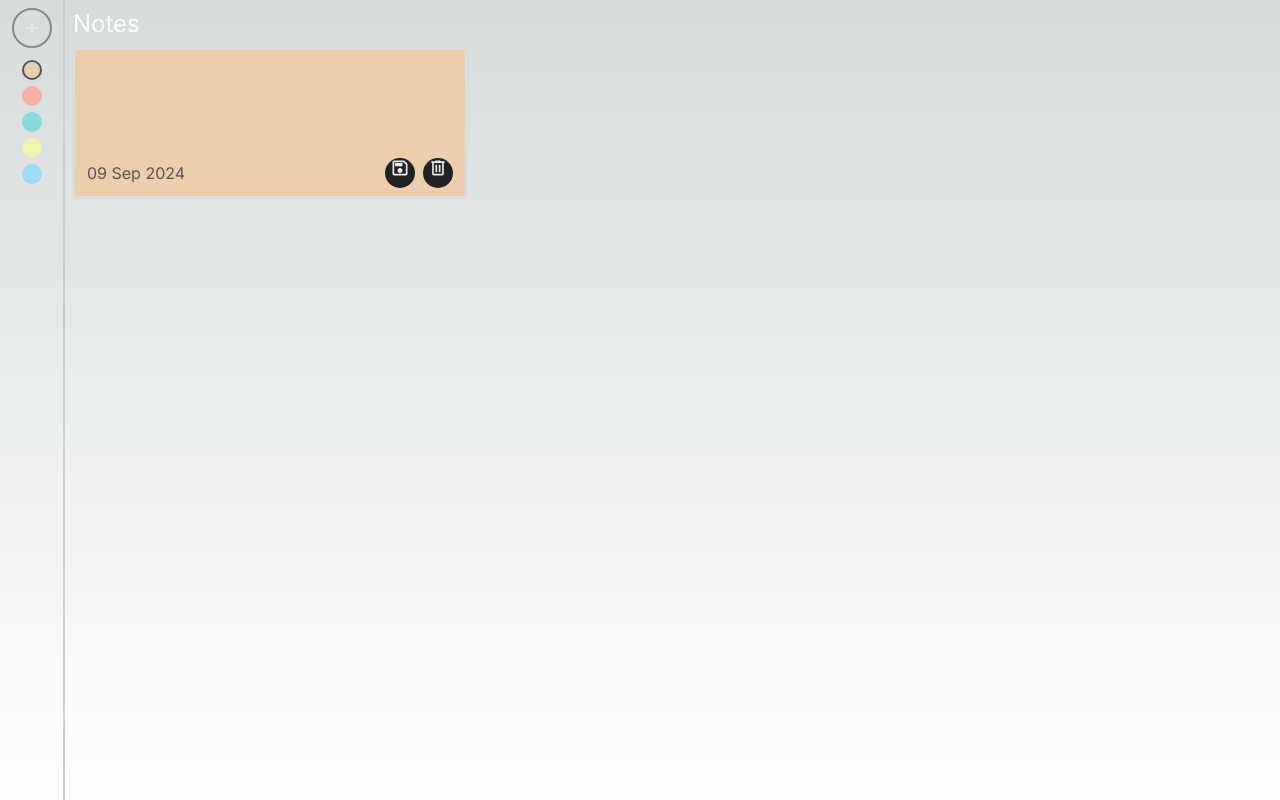
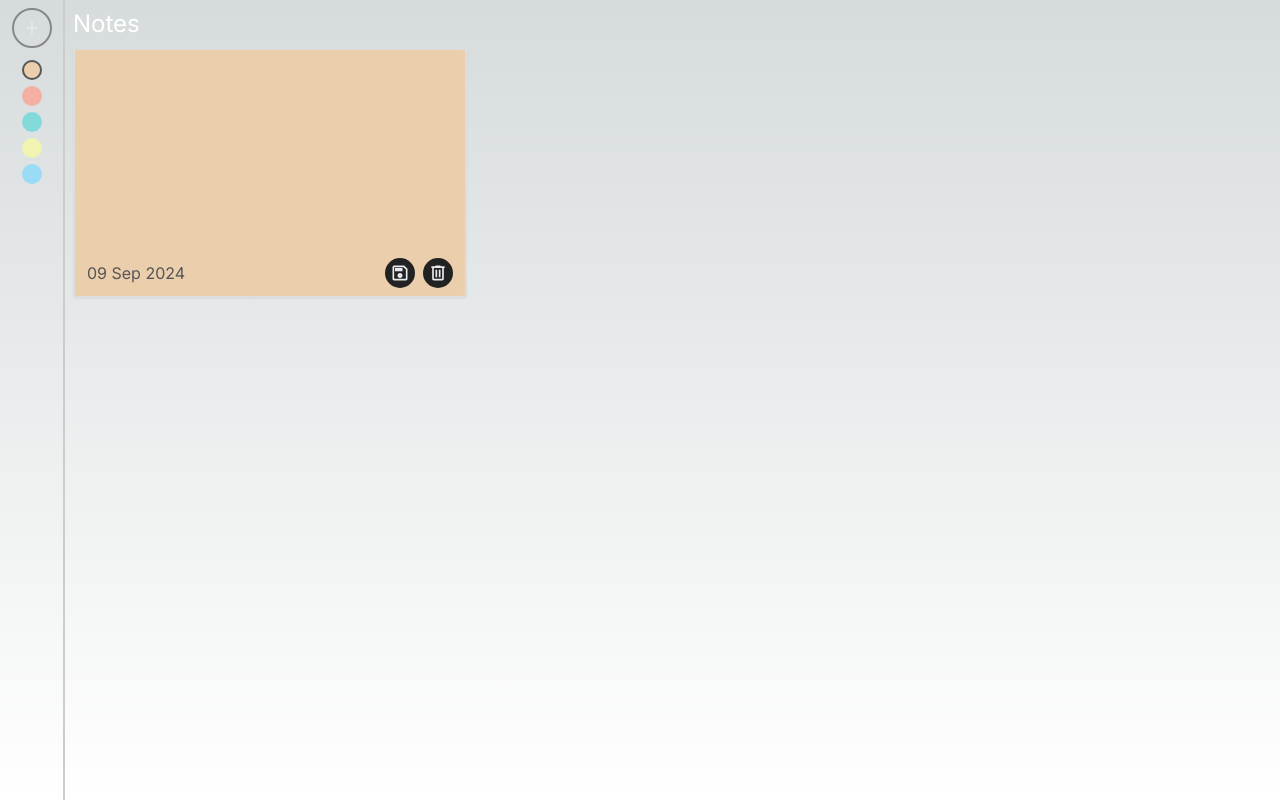
Before and after one commit to martin0590/notes-app, a Next.js app: page / in a window 1280 px wide. Both pictures are taken after a click on the button 31 px from the left and 28 px from the top of the page. Built offline with nearby package versions, Linux system fonts and the light colour scheme.

Commit message:
chore - fixed styles

```diff
--- a/components/Note.tsx
+++ b/components/Note.tsx
@@ -20,21 +20,6 @@ const Note = ({ note }: { note: NotesProps }) => {
     return `${temp[2]} ${temp[1]} ${temp[3]}`
   }
 
-  const adjustTextareaHeight = () => {
-    if(textareaRef.current){
-      textareaRef.current.style.maxHeight = "1px"
-      textareaRef.current.style.minHeight = "1px"
-      textareaRef.current.style.height = "1px"
-
-      textareaRef.current.style.minHeight = (
-        Math.max(textareaRef.current.scrollHeight, 100)
-      ) + "px"
-
-      textareaRef.current.style.height = 'auto'
-      textareaRef.current.style.maxHeight = 'auto'
-    }
-  }
-
   const handleEditButtonClick = () => {
     if(textareaRef.current) {
       textareaRef.current.focus()
@@ -44,15 +29,11 @@ const Note = ({ note }: { note: NotesProps }) => {
   }
 
   useEffect(() => {
-    adjustTextareaHeight()
-  }, [text])
-
-  useEffect(() => {
-    window.addEventListener("rezise", adjustTextareaHeight)
-    return () => {
-      window.removeEventListener("resize", adjustTextareaHeight)
+    if(textareaRef.current){
+      console.log(textareaRef.current?.scrollHeight)
+      textareaRef.current.style.minHeight = textareaRef.current.scrollHeight + 'px'
     }
-  }, [])
+  }, [textareaRef.current?.scrollHeight])
 
 
   return (
@@ -61,7 +42,7 @@ const Note = ({ note }: { note: NotesProps }) => {
         ref={textareaRef}
         readOnly={!isEditMode}
         onChange={(e) => setText(e.target.value)}
-        className="textarea-class resize-none bg-transparent border-none outline-none min-h-[100px] w-full flex-1 text-[#222]"
+        className="textarea-class resize-none bg-transparent border-none outline-none min-h-[200px] w-full flex-1 text-[#222]"
         value={text}
         autoFocus
       >
@@ -70,7 +51,7 @@ const Note = ({ note }: { note: NotesProps }) => {
       <div className="px-2 py-0 flex items-center gap-2">
         <p className="flex-1 text-[#555] text-md">{getDateString(note.timestamp)}</p>
         {!isEditMode && (
-            <button onClick={handleEditButtonClick} className="flex justify-center  w-[30px] h-[30px] rounded-full bg-[#222] border-none outline-none cursor-pointer">
+            <button onClick={handleEditButtonClick} className="flex justify-center items-center w-[30px] h-[30px] rounded-full bg-[#222] border-none outline-none cursor-pointer">
               <Image
                 src={'/assets/icon-pencil.svg'}
                 width={20}
@@ -82,7 +63,7 @@ const Note = ({ note }: { note: NotesProps }) => {
           )
         }
         {isEditMode && (
-            <button onClick={handleSaveNote} className="flex justify-center  w-[30px] h-[30px] rounded-full bg-[#222] border-none outline-none cursor-pointer">
+            <button onClick={handleSaveNote} className="flex justify-center items-center w-[30px] h-[30px] rounded-full bg-[#222] border-none outline-none cursor-pointer">
               <Image
                 src={'/assets/icon-save.svg'}
                 width={20}
@@ -93,7 +74,7 @@ const Note = ({ note }: { note: NotesProps }) => {
             </button >
           )
         }
-        <button className="flex justify-center w-[30px] h-[30px] rounded-full bg-[#222] border-none outline-none cursor-pointer" onClick={(e) => deleteNote(note.id)}>
+        <button className="flex justify-center items-center w-[30px] h-[30px] rounded-full bg-[#222] border-none outline-none cursor-pointer" onClick={(e) => deleteNote(note.id)}>
           <Image
             src={'/assets/icon-trash.svg'}
             width={20}
--- a/components/NotesContainer.tsx
+++ b/components/NotesContainer.tsx
@@ -10,9 +10,8 @@ const NotesContainer = () => {
   return (
     <div className="p-2">
       <h2 className="text-2xl text-white">Notes</h2>
-      <div className="mt-2 grid grid-cols-3 gap-2">
-        { notes.map(note => <Note note={note} key={note.id} />)
-        }
+      <div className="mt-2 grid sm:grid-cols-1 md:grid-cols-2 lg:grid-cols-3 gap-2 ">
+        { notes.map(note => <Note note={note} key={note.id} />) }
       </div>
     </div>
   )
```
Also changed, not shown: components/shared/NotesContext.tsx (+0 -12 lines).
